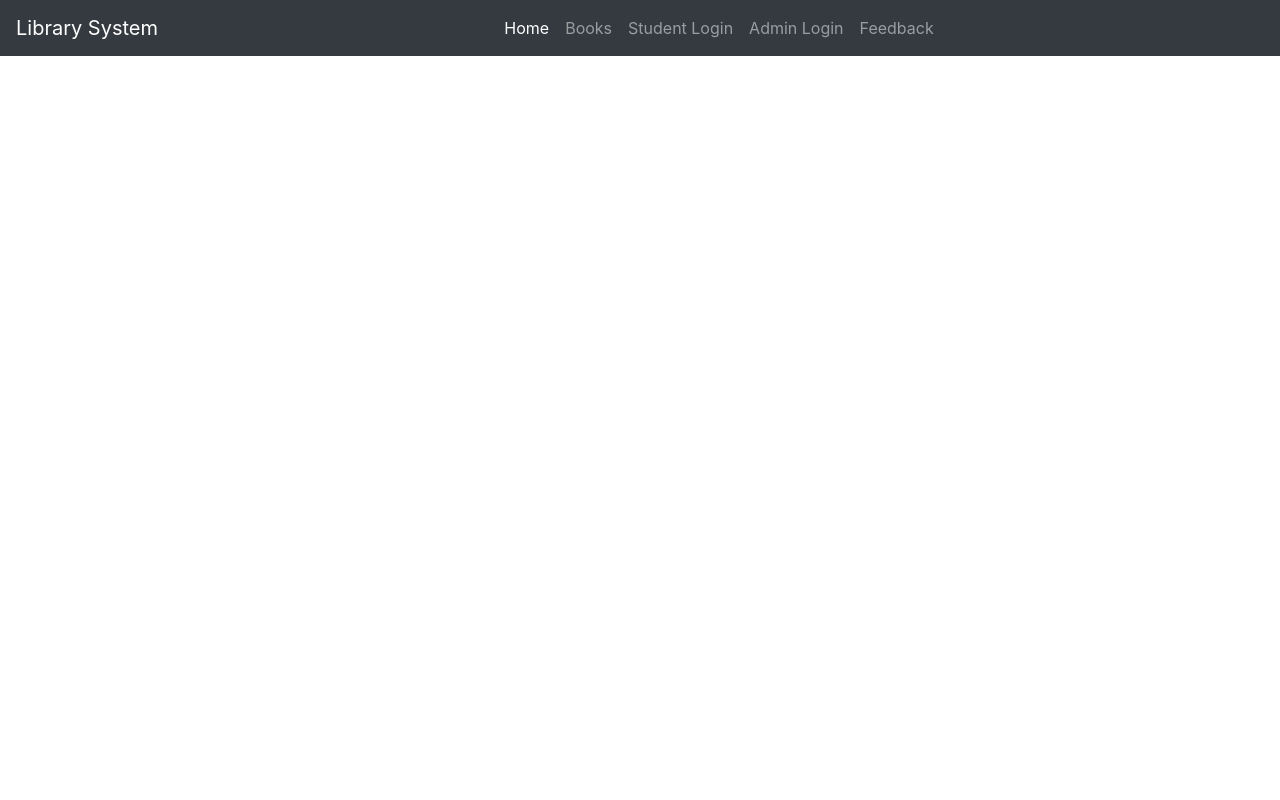
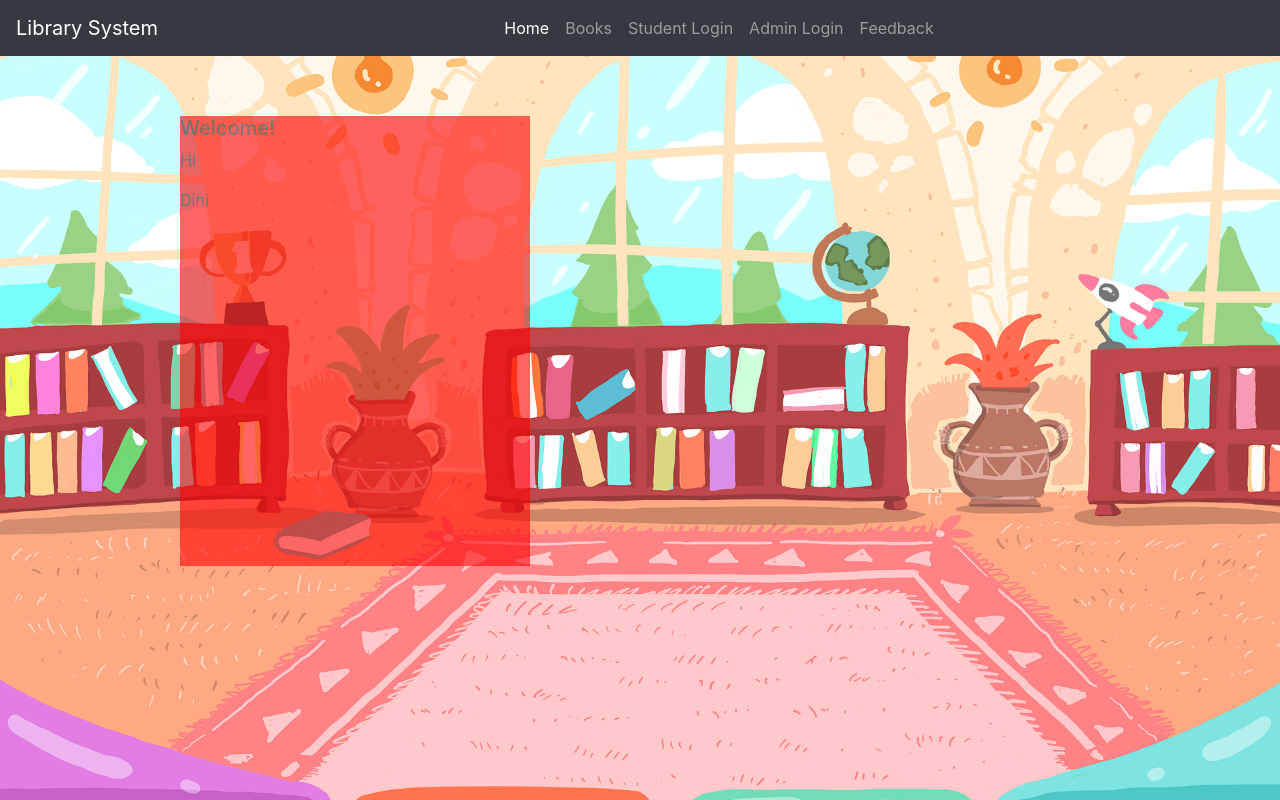
Before and after one commit to Dineshlahi/Library_Management_System_PHP_MySQL, a PHP site: page / in a window 1280 px wide. Run offline with PHP 8.4, Linux system fonts and the light colour scheme.

Commit message:
background image

```diff
--- a/index.html
+++ b/index.html
@@ -13,24 +13,38 @@
 </head>
 
 <body>
+
+    <div class="bg-image">
+
         <nav class="navbar navbar-expand-sm navbar-dark bg-dark">
             <a href="" class="navbar-brand">Library System</a>
-        <button class="navbar-toggler"data-toggle="collapse" data-target="#navbar">
+            <button class="navbar-toggler" data-toggle="collapse" data-target="#navbar">
                 <span class="navbar-toggler-icon"></span>
             </button>
             <div class="collapse navbar-collapse justify-content-center" id="navbar">
                 <ul class="navbar-nav">
-                <li class="nav-item active"><a href="" class = "nav-link">Home</a></li>
-                <li class="nav-item"><a href="" class = "nav-link">Books</a></li>
-                <li class="nav-item"><a href="" class = "nav-link">Student Login</a></li>
-                <li class="nav-item"><a href="" class = "nav-link">Admin Login</a></li>
-                <li class="nav-item"><a href="" class = "nav-link">Feedback</a></li>
+                    <li class="nav-item active"><a href="" class="nav-link">Home</a></li>
+                    <li class="nav-item"><a href="" class="nav-link">Books</a></li>
+                    <li class="nav-item"><a href="" class="nav-link">Student Login</a></li>
+                    <li class="nav-item"><a href="" class="nav-link">Admin Login</a></li>
+                    <li class="nav-item"><a href="" class="nav-link">Feedback</a></li>
                 </ul>
+            </div>
+        </nav>
 
+        <div class="container">
+            <div class="row">
+              <div class="col-sm-12 col-md-6 col-es-3">
+                <div class="box">
+                  <h5>Welcome!</h5>
+                  <p>Hi</p>
+                  <p>Dini</p>
+                </div>
+              </div>
+            </div>
+          </div>
     </div>
 
-
-    </nav>
 
 
 
--- a/style.css
+++ b/style.css
@@ -102,3 +102,19 @@ input, select {
 }
 
 /*-------------index-----------------------*/
+.bg-image {
+    background-image: url('images/bg_book.png');
+    height: 100vh;
+    background-position: center;
+    background-repeat: no-repeat;
+    background-size: cover;
+  }
+
+  .box
+  {
+    background-color: red;
+    width: 350px;
+    height: 450px;
+    margin: 60px auto;
+    opacity: .6;
+  }
```
Lines whose indentation alone changed are shown as unchanged.
